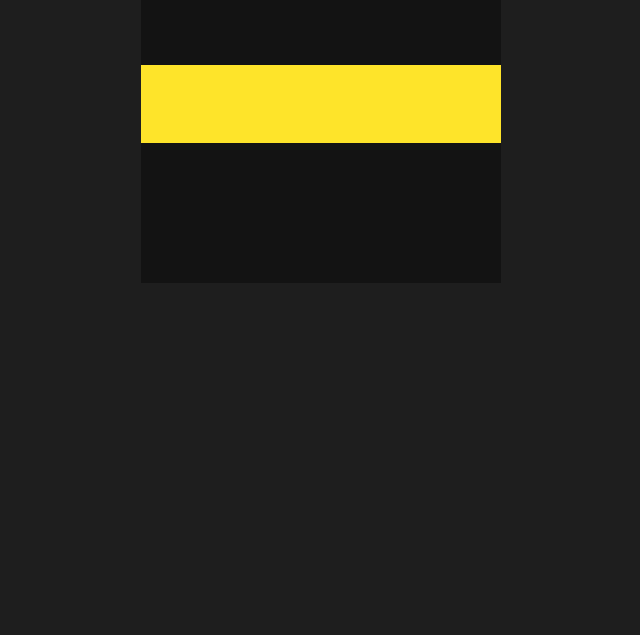
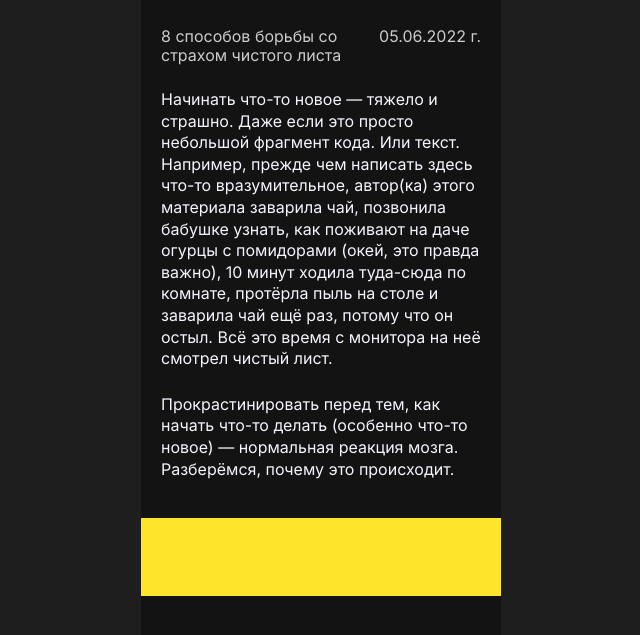
Before and after one commit to agkondakov91/s-chistogo-lista, a plain HTML site: page index.html in a window 1280 px wide. Shown: the part 389-1024 px from the top of the page, without its empty margins (319-959 px from the left). Before the commit the page ends 800 px from the top, so only its background shows below. Drawn offline with Linux system fonts and the light colour scheme.

Commit message:
#3 feat: верстка блока intro

```diff
--- a/index.html
+++ b/index.html
@@ -47,9 +47,30 @@
           <span class="accent-span text-right">листа</span>
         </h1>
       </section>
-      <section
-        class="intro content-section content-section_theme_dark"
-      ></section>
+      <section class="intro content-section content-section_theme_dark">
+        <div class="intro__heading">
+          <h2 class="intro__title">
+            8 способов борьбы со страхом чистого листа
+          </h2>
+          <time class="intro__date" datetime="2022-06-05">05.06.2022 г.</time>
+        </div>
+        <div class="intro__main-text">
+          <p>
+            Начинать что-то новое — тяжело и страшно. Даже если это просто
+            небольшой фрагмент кода. Или текст. Например, прежде чем написать
+            здесь что-то вразумительное, автор(ка) этого материала заварила чай,
+            позвонила бабушке узнать, как поживают на даче огурцы с помидорами
+            (окей, это правда важно), 10 минут ходила туда-сюда по комнате,
+            протёрла пыль на столе и заварила чай ещё раз, потому что он остыл.
+            Всё это время с монитора на неё смотрел чистый лист.
+          </p>
+          <p>
+            Прокрастинировать перед тем, как начать что-то делать (особенно
+            что-то новое) — нормальная реакция мозга. Разберёмся, почему это
+            происходит.
+          </p>
+        </div>
+      </section>
       <section
         class="reasons content-section content-section_theme_bright"
       ></section>
--- a/style.css
+++ b/style.css
@@ -2,6 +2,37 @@
 .intro {
     padding: 30px 20px 38px;
 }
+
+.intro__heading {
+    margin-bottom: 24px;
+    display: flex;
+    justify-content: space-between;
+    gap: 16px;
+    color: #ccc;
+}
+
+.intro__title {
+    display: inline-block;
+    max-width: 203px;
+    font-size: 16px;
+    font-weight: 400;
+    line-height: 120%;
+}
+
+.intro__date {
+    white-space: nowrap;
+    font-size: 16px;
+    line-height: 120%;
+}
+
+.intro__main-text {
+    display: flex;
+    flex-direction: column;
+    gap: 24px;
+    font-size: 16px;
+    line-height: 135%;
+}
+
 
 .reasons {
     padding: 40px 20px 38px;
```
